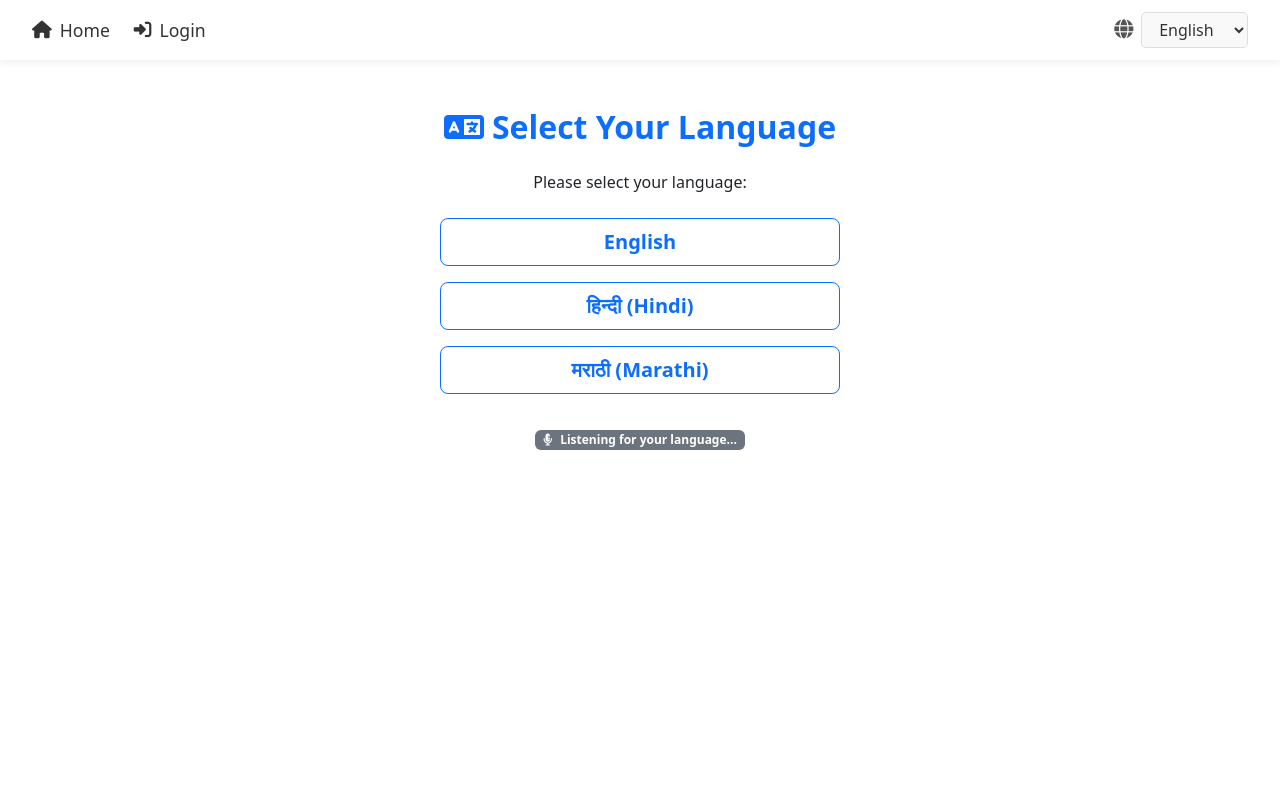
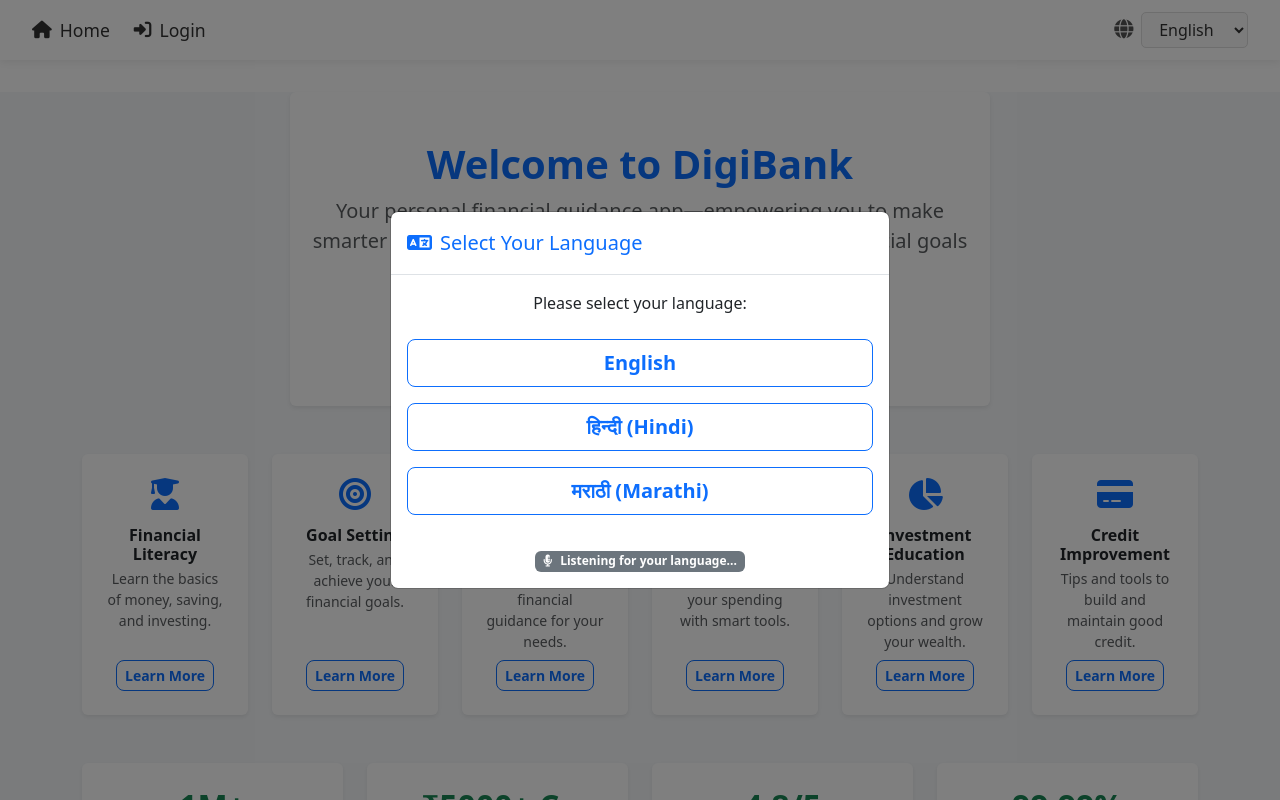
Before and after one commit to anjii31/digi-bank-dummy, a React (Vite) app: page / in a window 1280 px wide. Shown: the top 800 px of the page. Built offline with nearby package versions, Linux system fonts and the light colour scheme; no server answers.

Commit message:
Enhanced home page

```diff
--- a/src/components/Home.jsx
+++ b/src/components/Home.jsx
@@ -1,37 +1,113 @@
 import React, { useState, useEffect, useRef } from 'react';
 
+const financialVideos = [
+  {
+    "title": "The Four Major Fundamental",
+    "description": "Explore the key principles of financial literacy in this Hindi video, helping you understand the basics of managing money effectively.",
+    "youtubeId": "_sFMEto7gdY"
+  },
+  {
+    "title": "Banking Fundamentals",
+    "description": "Banks are a riddle wrapped up in an enigma. We try to shed light on the banking system—why banks were invented, how they caused the last crisis, and what alternatives exist.",
+    "youtubeId": "fTTGALaRZoc"
+  },
+  {
+    "title": "Types of Bank Accounts in India",
+    "description": "Learn about different types of bank accounts available in India, their features, and how to choose the right one for your financial needs.",
+    "youtubeId": "WT8Gei4OHJc"
+  },
+  {
+    "title": "Types of BANK ACCOUNTS in India",
+    "description": "Understand the various bank account types in India including savings, current, fixed deposit, and recurring deposit accounts.",
+    "youtubeId": "2Nz01IxaZUo"
+  },
+  {
+    "title": "Top 10 Financial Concepts You Must Know | CA Rachana Ranade",
+    "description": "CA Rachana Ranade explains the top 10 financial concepts that everyone should understand to make informed financial decisions.",
+    "youtubeId": "WN9Mks1s4tM"
+  },
+  {
+    "title": "FD Fundamentals",
+    "description": "पोस्ट ऑफिसच्या 10 सर्वोत्तम योजना – Learn about the top 10 post office schemes in Marathi, including fixed deposit options and benefits.",
+    "youtubeId": "GUdFWy6pUbU"
+  },
+  {
+    "title": "Fixed Deposit और Recurring Deposit में क्या है अंतर? | Zee Business",
+    "description": "Zee Business explains the difference between Fixed Deposit and Recurring Deposit, helping viewers choose the best investment option.",
+    "youtubeId": "SI8EOCjDXoc"
+  },
+  {
+    "title": "Sukanya Samriddhi Yojana 2025",
+    "description": "Detailed overview of the Sukanya Samriddhi Yojana for 2025, including benefits, eligibility, and how to invest for your daughter's future.",
+    "youtubeId": "StOvo1daSdg"
+  },
+  {
+    "title": "5 Good Government Investment Schemes",
+    "description": "Discover five beneficial government investment schemes that can help you grow your savings securely and efficiently.",
+    "youtubeId": "SADt3RtzxzM"
+  }
+];
+
+const features = [
+  { icon: 'fa-user-graduate', title: 'Financial Literacy', desc: 'Learn the basics of money, saving, and investing.' },
+  { icon: 'fa-bullseye', title: 'Goal Setting', desc: 'Set, track, and achieve your financial goals.' },
+  { icon: 'fa-lightbulb', title: 'Personalized Advice', desc: 'Get tailored financial guidance for your needs.' },
+  { icon: 'fa-wallet', title: 'Budgeting Tools', desc: 'Plan and manage your spending with smart tools.' },
+  { icon: 'fa-chart-pie', title: 'Investment Education', desc: 'Understand investment options and grow your wealth.' },
+  { icon: 'fa-credit-card', title: 'Credit Improvement', desc: 'Tips and tools to build and maintain good credit.' },
+];
+
+const stats = [
+  { value: '1M+', label: 'Happy Customers' },
+  { value: '₹5000+ Cr', label: 'Transacted' },
+  { value: '4.8/5', label: 'App Store Rating' },
+  { value: '99.99%', label: 'Uptime' },
+];
+
+const testimonials = [
+  { name: 'Amit S.', text: 'DigiBank made my finances so easy to manage. Highly recommended!' },
+  { name: 'Priya K.', text: 'The app is super intuitive and the support is fantastic.' },
+  { name: 'Ramesh V.', text: 'I love the investment options and the security features.' },
+];
+
+const securityBadges = [
+  { icon: 'fa-shield-alt', label: '256-bit SSL Encryption' },
+  { icon: 'fa-lock', label: '2FA Enabled' },
+  { icon: 'fa-university', label: 'RBI Compliant' },
+  { icon: 'fa-user-check', label: 'KYC Verified' },
+];
+
 const Home = () => {
-  // Language selection state
   const [language, setLanguage] = useState('');
   const [listening, setListening] = useState(false);
   const [speechError, setSpeechError] = useState('');
   const recognitionRef = useRef(null);
   const autoRestartRef = useRef(true);
+  const [showLangModal, setShowLangModal] = useState(true);
 
-  // Play TTS prompt for language selection
   useEffect(() => {
     if (!language) {
+      setShowLangModal(true);
       const synth = window.speechSynthesis;
       if (synth) {
         const utter = new window.SpeechSynthesisUtterance(
           'Please select your language: English, Hindi, or Marathi.'
         );
         utter.lang = 'en-IN';
-        synth.cancel(); // Stop any previous speech
+        synth.cancel();
         synth.speak(utter);
       }
     }
   }, [language]);
 
-  // Start speech recognition automatically
   useEffect(() => {
     if (language) {
-      // Stop recognition if language is set
       if (recognitionRef.current) {
         recognitionRef.current.onend = null;
         recognitionRef.current.stop();
       }
       setListening(false);
+      setShowLangModal(false);
       return;
     }
     if (!('webkitSpeechRecognition' in window) && !('SpeechRecognition' in window)) {
@@ -79,7 +155,6 @@
         }, 500);
       }
     };
-    // Cleanup on unmount
     return () => {
       autoRestartRef.current = false;
       recognition.onend = null;
@@ -87,7 +162,6 @@
     };
   }, [language]);
 
-  // If user clicks a button, stop listening
   const handleSetLanguage = (lang) => {
     autoRestartRef.current = false;
     if (recognitionRef.current) {
@@ -97,13 +171,20 @@
     setLanguage(lang);
   };
 
-  if (!language) {
   return (
-      <div style={{ textAlign: 'center', marginTop: '3rem', maxWidth: 400, marginLeft: 'auto', marginRight: 'auto' }}>
-        <h2 className="fw-bold text-primary mb-4">
+    <div style={{ textAlign: 'center', marginTop: '2rem', background: '#f6f8fa', minHeight: '100vh' }}>
+      {/* Language Selection Modal */}
+      {showLangModal && (
+        <div className="modal fade show" tabIndex="-1" style={{ display: 'block', background: 'rgba(0,0,0,0.5)' }}>
+          <div className="modal-dialog modal-dialog-centered">
+            <div className="modal-content">
+              <div className="modal-header">
+                <h5 className="modal-title text-primary">
                   <i className="fas fa-language me-2"></i>
                   Select Your Language
-        </h2>
+                </h5>
+              </div>
+              <div className="modal-body">
                 <p className="mb-4">Please select your language:</p>
                 <div className="d-flex flex-column gap-3 align-items-center">
                   <button className="btn btn-outline-primary btn-lg w-100" onClick={() => handleSetLanguage('en')}>English</button>
@@ -118,13 +199,125 @@
                   {speechError && <div className="alert alert-danger mt-3" role="alert">{speechError}</div>}
                 </div>
               </div>
-    );
-  }
+            </div>
+          </div>
+        </div>
+      )}
 
-  return (
-    <div style={{ textAlign: 'center', marginTop: '3rem' }}>
-      <h1>Welcome to Digi Bank</h1>
-      <p>Please use the Login button in the navigation bar to access your account.</p>
+      {/* Welcome Banner */}
+      <div className="container mb-5">
+        <div className="py-5 px-3 rounded shadow-sm bg-white" style={{ maxWidth: 700, margin: '0 auto' }}>
+          <h1 className="fw-bold text-primary mb-2">Welcome to DigiBank</h1>
+          <p className="lead text-muted mb-4">Your personal financial guidance app—empowering you to make smarter money decisions, save more, and achieve your financial goals with confidence.</p>
+          <button className="btn btn-primary btn-lg px-4 me-2">Login</button>
+          <button className="btn btn-outline-primary btn-lg px-4">Sign Up</button>
+        </div>
+      </div>
+
+      {/* Features Grid */}
+      <div className="container mb-5">
+        <div className="row g-4 justify-content-center">
+          {features.map((f, idx) => (
+            <div className="col-6 col-md-4 col-lg-2" key={idx}>
+              <div className="p-4 bg-white rounded shadow-sm h-100 d-flex flex-column align-items-center justify-content-between">
+                <i className={`fas ${f.icon} fa-2x text-primary mb-3`}></i>
+                <h6 className="fw-bold mb-1">{f.title}</h6>
+                <p className="text-muted small mb-2">{f.desc}</p>
+                <button className="btn btn-outline-primary btn-sm mt-auto" style={{ marginTop: 'auto' }} onClick={() => alert('More info coming soon!')}>Learn More</button>
+              </div>
+            </div>
+          ))}
+        </div>
+      </div>
+
+      {/* Quick Stats */}
+      <div className="container mb-5">
+        <div className="row g-4 justify-content-center">
+          {stats.map((s, idx) => (
+            <div className="col-6 col-md-3" key={idx}>
+              <div className="p-4 bg-white rounded shadow-sm h-100 d-flex flex-column align-items-center">
+                <h2 className="fw-bold text-success mb-1">{s.value}</h2>
+                <p className="text-muted mb-0">{s.label}</p>
+              </div>
+            </div>
+          ))}
+        </div>
+      </div>
+
+      {/* Financial Help Videos Section (Horizontal Scroll) */}
+      <div className="container mb-5">
+        <h4 className="fw-bold text-primary mb-4 text-center">Financial Help Videos</h4>
+        <div
+          style={{
+            display: 'flex',
+            overflowX: 'auto',
+            gap: '1.5rem',
+            paddingBottom: '1rem',
+            WebkitOverflowScrolling: 'touch',
+          }}
+        >
+          {financialVideos.map((video, idx) => (
+            <div
+              key={idx}
+              style={{
+                minWidth: 320,
+                maxWidth: 340,
+                flex: '0 0 auto',
+                background: '#f8f9fa',
+                borderRadius: 12,
+                boxShadow: '0 2px 8px rgba(0,0,0,0.08)',
+                border: 'none',
+                marginBottom: '1rem',
+                display: 'flex',
+                flexDirection: 'column',
+                height: '100%',
+              }}
+            >
+              <div className="ratio ratio-16x9" style={{ borderRadius: 8, overflow: 'hidden' }}>
+                <iframe
+                  src={`https://www.youtube.com/embed/${video.youtubeId}`}
+                  title={video.title}
+                  allow="accelerometer; autoplay; clipboard-write; encrypted-media; gyroscope; picture-in-picture"
+                  allowFullScreen
+                  style={{ border: 'none', width: '100%', height: '100%' }}
+                ></iframe>
+              </div>
+              <div className="card-body" style={{ padding: '1rem' }}>
+                <h6 className="card-title text-primary mb-2" style={{ fontWeight: 600 }}>{video.title}</h6>
+                <p className="card-text text-muted" style={{ fontSize: '0.95rem' }}>{video.description}</p>
+              </div>
+            </div>
+          ))}
+        </div>
+      </div>
+
+      {/* Testimonials */}
+      <div className="container mb-5">
+        <h4 className="fw-bold text-primary mb-4 text-center">What Our Users Say</h4>
+        <div className="row g-4 justify-content-center">
+          {testimonials.map((t, idx) => (
+            <div className="col-md-4" key={idx}>
+              <div className="p-4 bg-white rounded shadow-sm h-100">
+                <i className="fas fa-quote-left fa-lg text-primary mb-3"></i>
+                <p className="mb-3">{t.text}</p>
+                <h6 className="fw-bold mb-0">{t.name}</h6>
+              </div>
+            </div>
+          ))}
+        </div>
+      </div>
+
+      {/* Security Badges */}
+      <div className="container mb-5">
+        <div className="d-flex flex-wrap justify-content-center gap-4">
+          {securityBadges.map((b, idx) => (
+            <div key={idx} className="d-flex align-items-center gap-2 bg-white px-3 py-2 rounded shadow-sm">
+              <i className={`fas ${b.icon} text-success`}></i>
+              <span className="fw-semibold text-muted small">{b.label}</span>
+            </div>
+          ))}
+        </div>
+      </div>
     </div>
   );
 };
```
Lines whose indentation alone changed are shown as unchanged.
